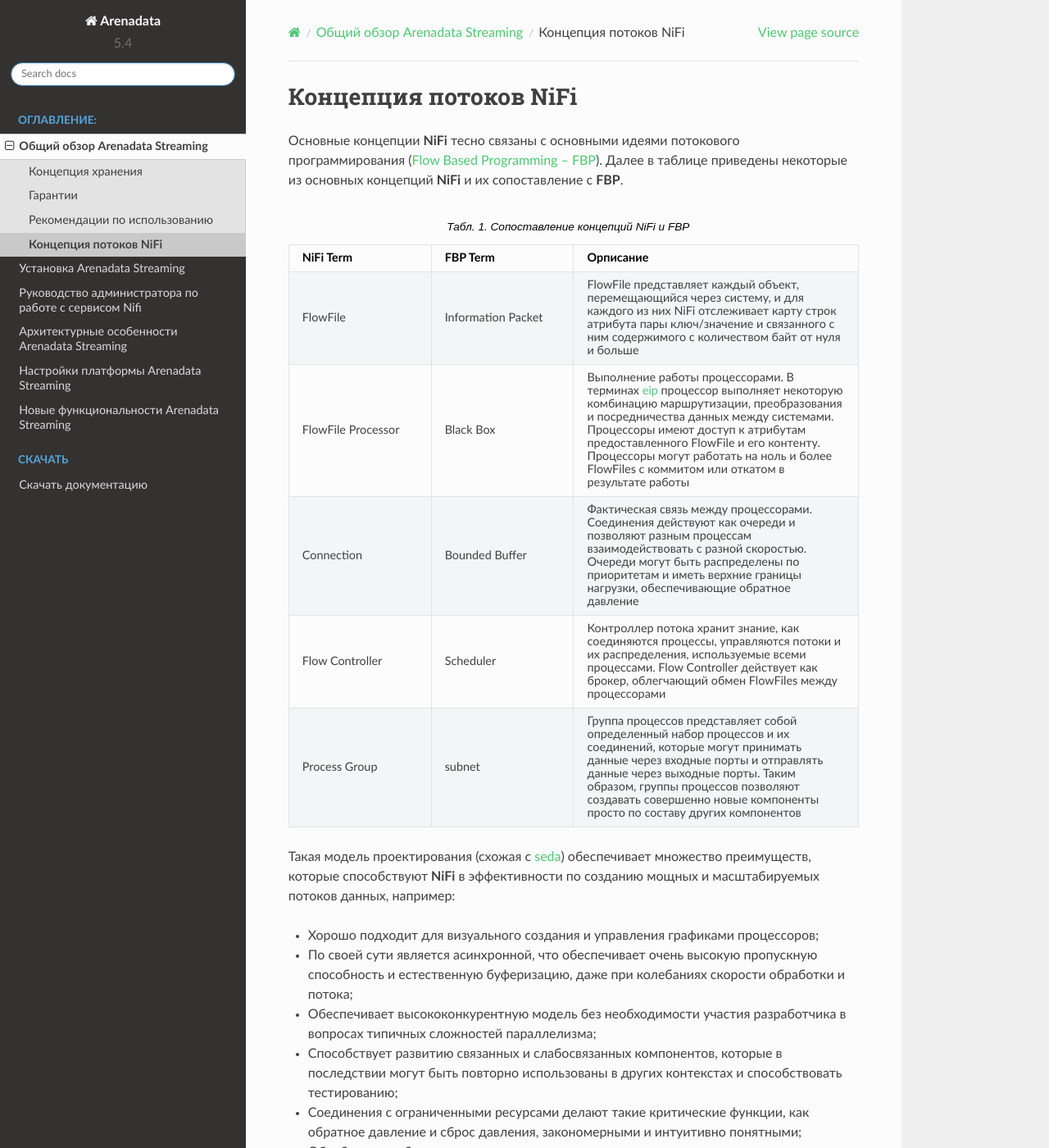
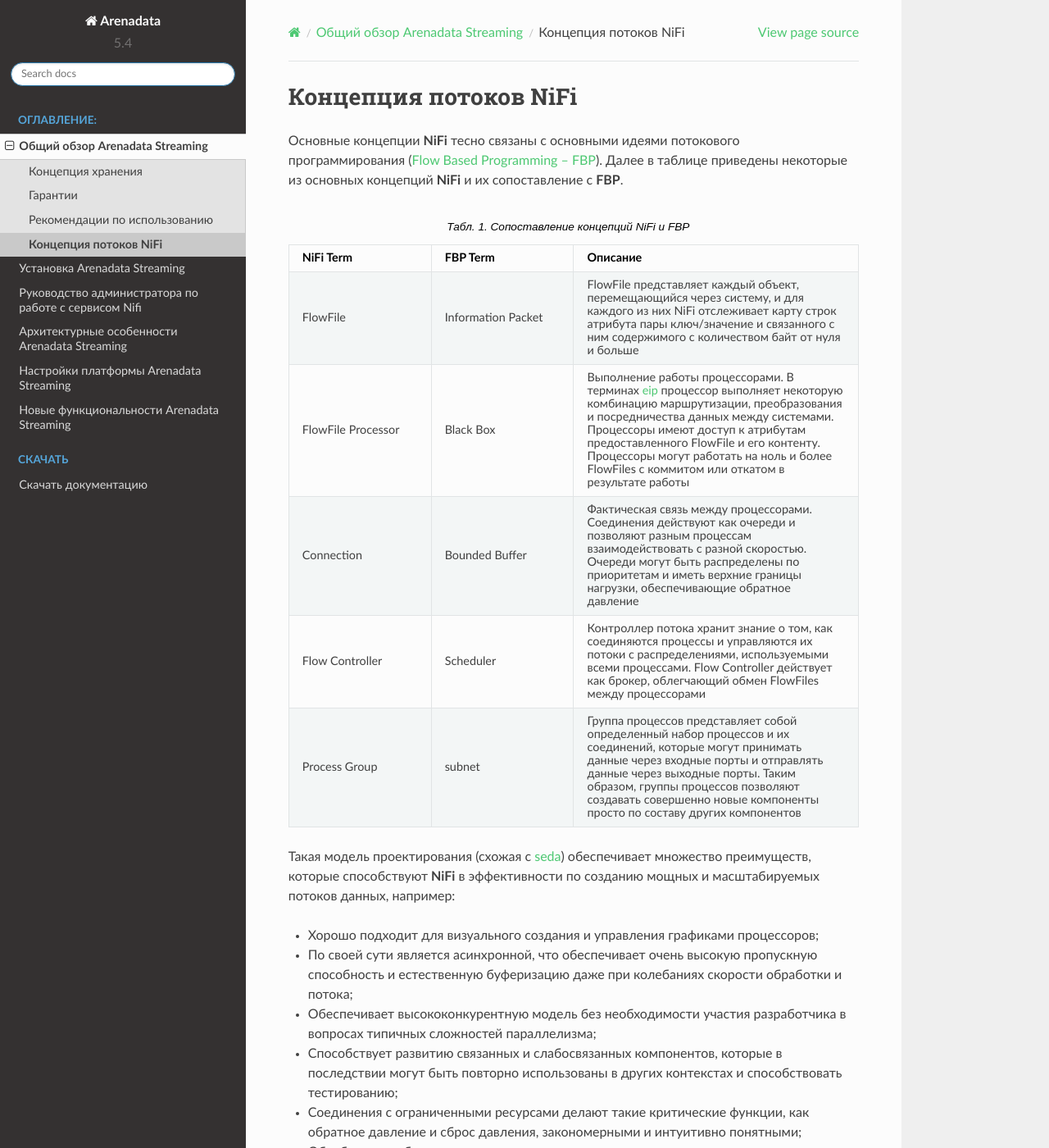
Before and after one commit to arenadata/docs_ads, a Sphinx documentation site: the page built from source/Intro/core.rst, in a window 1280 px wide and 1400 px high. Shown: the whole window at 82% size. Built offline with Sphinx 7.4.7 and the Read the Docs theme 2.0.0, drawn with Linux system fonts in a browser that asks for light colours; pages that are not in the unit, such as notebooks, are missing from menus.

Commit message:
Update core.rst

```diff
--- a/source/Intro/core.rst
+++ b/source/Intro/core.rst
@@ -4,19 +4,19 @@
 Основные концепции **NiFi** тесно связаны с основными идеями потокового программирования (`Flow Based Programming -- FBP <https://en.wikipedia.org/wiki/Flow-based_programming#Concepts>`_). Далее в таблице приведены некоторые из основных концепций **NiFi** и их сопоставление с **FBP**.
 
 .. csv-table:: Сопоставление концепций NiFi и FBP
-   :header: "NiFi Term", "FBP Term", "Орписание"
+   :header: "NiFi Term", "FBP Term", "Описание"
    :widths: 25, 25, 50
 
    "FlowFile", "Information Packet", "FlowFile представляет каждый объект, перемещающийся через систему, и для каждого из них NiFi отслеживает карту строк атрибута пары ключ/значение и связанного с ним содержимого с количеством байт от нуля и больше"
    "FlowFile Processor", "Black Box", "Выполнение работы процессорами. В терминах `eip <https://www.enterpriseintegrationpatterns.com/>`_ процессор выполняет некоторую комбинацию маршрутизации, преобразования и посредничества данных между системами. Процессоры имеют доступ к атрибутам предоставленного FlowFile и его контенту. Процессоры могут работать на ноль и более FlowFiles с коммитом или откатом в результате работы"
    "Connection", "Bounded Buffer", "Фактическая связь между процессорами. Соединения действуют как очереди и позволяют разным процессам взаимодействовать с разной скоростью. Очереди могут быть распределены по приоритетам и иметь верхние границы нагрузки, обеспечивающие обратное давление"
-   "Flow Controller", "Scheduler", "Контроллер потока хранит знание, как соединяются процессы, управляются потоки и их распределения, используемые всеми процессами. Flow Controller действует как брокер, облегчающий обмен FlowFiles между процессорами"
+   "Flow Controller", "Scheduler", "Контроллер потока хранит знание о том, как соединяются процессы и управляются их потоки с распределениями, используемыми всеми процессами. Flow Controller действует как брокер, облегчающий обмен FlowFiles между процессорами"
    "Process Group", "subnet", "Группа процессов представляет собой определенный набор процессов и их соединений, которые могут принимать данные через входные порты и отправлять данные через выходные порты. Таким образом, группы процессов позволяют создавать совершенно новые компоненты просто по составу других компонентов"
 
 Такая модель проектирования (схожая с `seda <https://www.mdw.la/papers/seda-sosp01.pdf>`_) обеспечивает множество преимуществ, которые способствуют **NiFi** в эффективности по созданию мощных и масштабируемых потоков данных, например:
 
 + Хорошо подходит для визуального создания и управления графиками процессоров;
-+ По своей сути является асинхронной, что обеспечивает очень высокую пропускную способность и естественную буферизацию, даже при колебаниях скорости обработки и потока;
++ По своей сути является асинхронной, что обеспечивает очень высокую пропускную способность и естественную буферизацию даже при колебаниях скорости обработки и потока;
 + Обеспечивает высококонкурентную модель без необходимости участия разработчика в вопросах типичных сложностей параллелизма;
 + Способствует развитию связанных и слабосвязанных компонентов, которые в последствии могут быть повторно использованы в других контекстах и способствовать тестированию;
 + Соединения с ограниченными ресурсами делают такие критические функции, как обратное давление и сброс давления, закономерными и интуитивно понятными;
```
